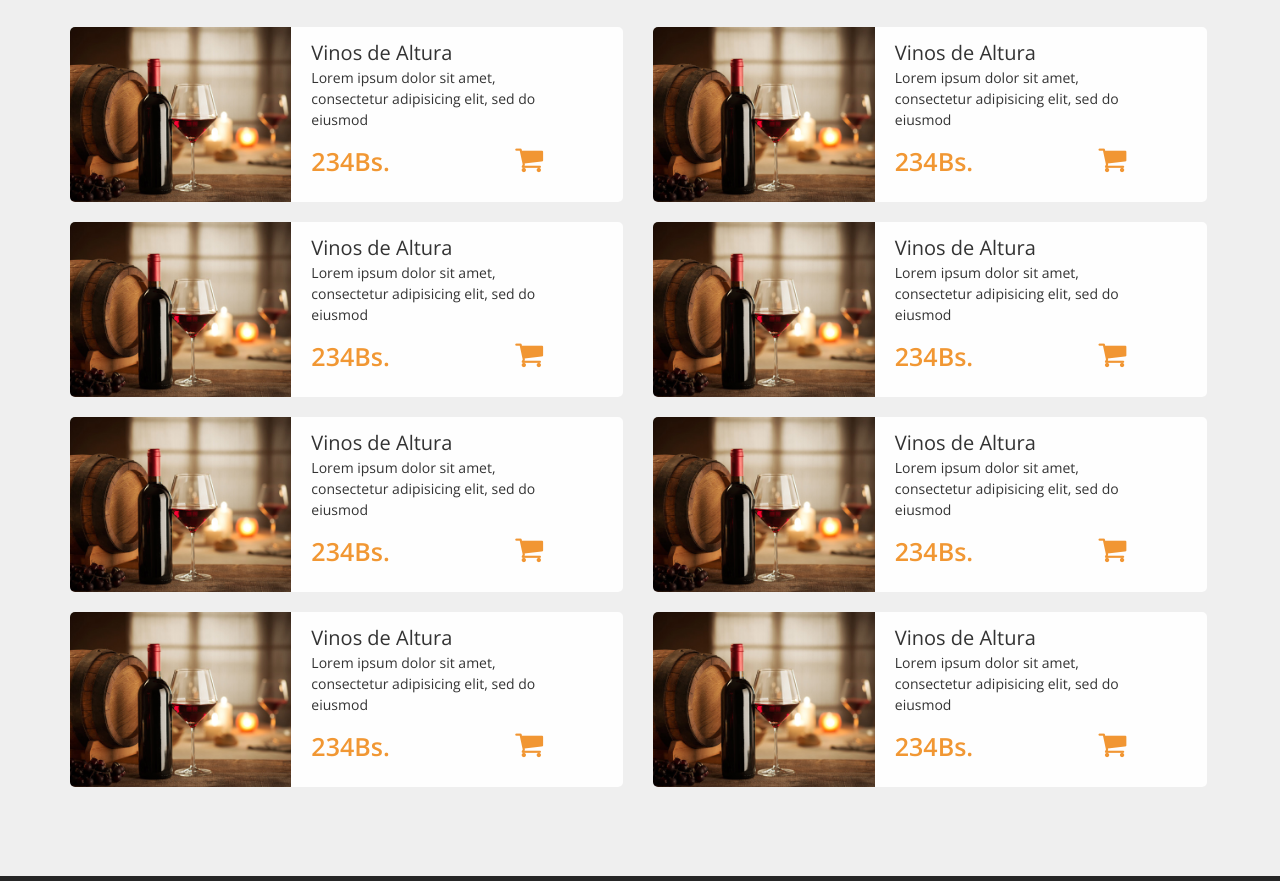
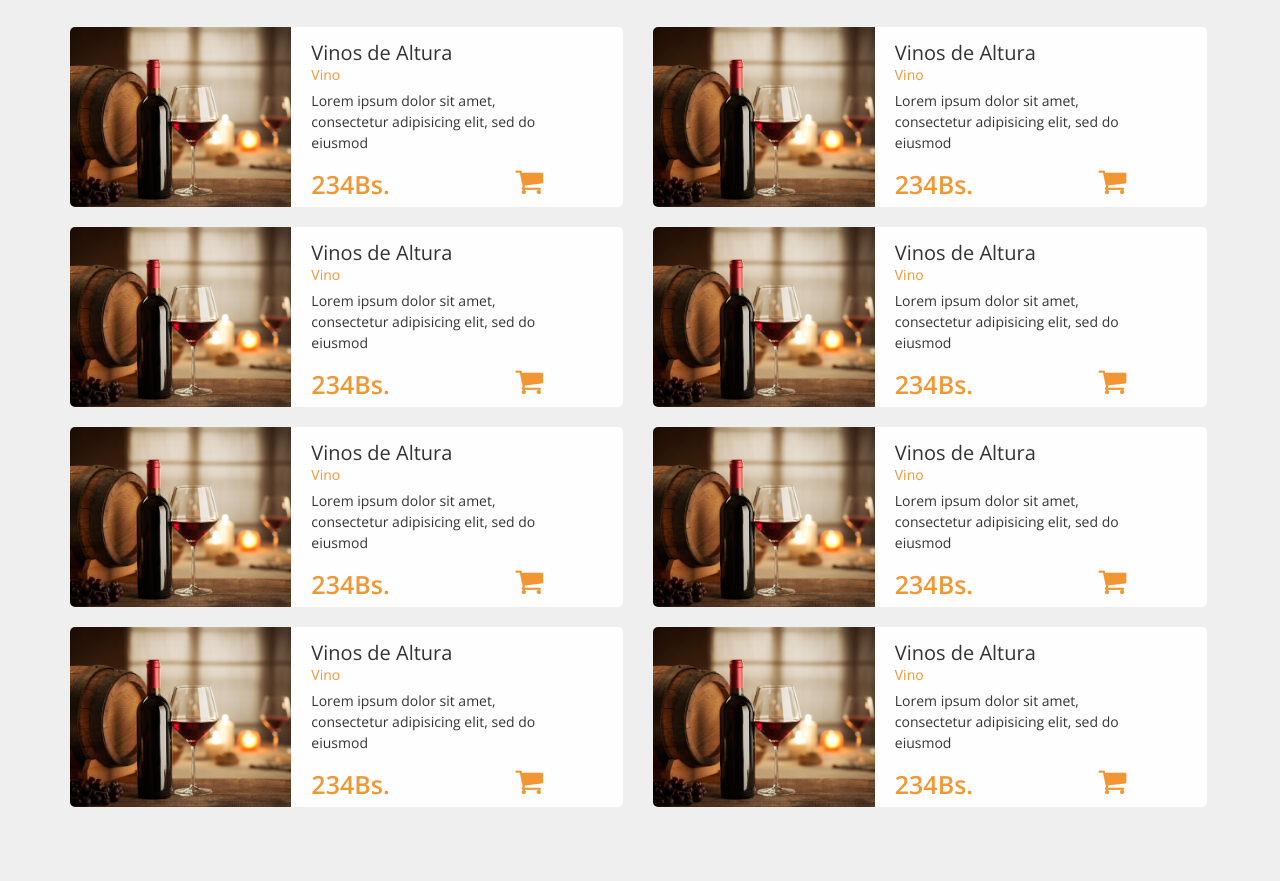
Before and after one commit to LauRisueno/Vitiendas, a plain HTML site: page index.html in a window 1280 px wide. Shown: the part 478-1359 px from the top of the page. Drawn offline with nearby package versions, Linux system fonts and the light colour scheme.

Commit message:
Templates finished

```diff
--- a/css/style.css
+++ b/css/style.css
@@ -59,6 +59,8 @@ a:hover, a:focus {
 hr {
   border-top: 1px solid #e5e5e5;
   border-bottom: 1px solid #fff;
+  margin-top: 10px !important;
+  margin-bottom: 10px !important;
 }
 
 .btn-primary {
@@ -1965,7 +1967,7 @@ ul.tag-cloud, ul.sidebar-gallery {
   padding: 0;
   margin-top: 10px;
   margin: 15px 15px;
-  height: 150px;
+  height: 165px;
   background: #fefefe;
   border-radius: 5px;
 }
@@ -2544,7 +2546,7 @@ option {
   }
   .product .item-product, .productos {
     width: 490px;
-    height: 160px;
+    height: 170px;
     margin: 15px auto;
   }
   .searcher input {
@@ -2635,7 +2637,7 @@ option {
   }
   .product .item-product {
     width: 46%;
-    height: 175px;
+    height: 180px;
     margin: 10px 15px;
   }
   .top-bar {
--- a/index.html
+++ b/index.html
@@ -100,6 +100,7 @@
         <div class="item-product-picture" style="background-image:url('images/Vino.jpg');"></div>
         <div class="item-product-info">
           <a href="product-details.html" class="product-name">Vinos de Altura</a>
+          <span class="name-orange">Vino</span>
           <span class="product-description">Lorem ipsum dolor sit amet, consectetur adipisicing elit, sed do eiusmod</span>
           <span class="product-price">234Bs.</span>
           <a href="#" class="shopping-icon" data-toggle="modal" data-target="#product-information"><i class="fa fa-shopping-cart"></i></a>
@@ -109,6 +110,7 @@
         <div class="item-product-picture" style="background-image:url('images/Vino.jpg');"></div>
         <div class="item-product-info">
           <a href="product-details.html" class="product-name">Vinos de Altura</a>
+          <span class="name-orange">Vino</span>
           <span class="product-description">Lorem ipsum dolor sit amet, consectetur adipisicing elit, sed do eiusmod</span>
           <span class="product-price">234Bs.</span>
           <a href="#" class="shopping-icon" data-toggle="modal" data-target="#product-information"><i class="fa fa-shopping-cart"></i></a>
@@ -118,6 +120,7 @@
         <div class="item-product-picture" style="background-image:url('images/Vino.jpg');"></div>
         <div class="item-product-info">
           <a href="product-details.html" class="product-name">Vinos de Altura</a>
+          <span class="name-orange">Vino</span>
           <span class="product-description">Lorem ipsum dolor sit amet, consectetur adipisicing elit, sed do eiusmod</span>
           <span class="product-price">234Bs.</span>
           <a href="#" class="shopping-icon" data-toggle="modal" data-target="#product-information"><i class="fa fa-shopping-cart"></i></a>
@@ -127,6 +130,7 @@
         <div class="item-product-picture" style="background-image:url('images/Vino.jpg');"></div>
         <div class="item-product-info">
           <a href="product-details.html" class="product-name">Vinos de Altura</a>
+          <span class="name-orange">Vino</span>
           <span class="product-description">Lorem ipsum dolor sit amet, consectetur adipisicing elit, sed do eiusmod</span>
           <span class="product-price">234Bs.</span>
           <a href="#" class="shopping-icon" data-toggle="modal" data-target="#product-information"><i class="fa fa-shopping-cart"></i></a>
@@ -136,6 +140,7 @@
         <div class="item-product-picture" style="background-image:url('images/Vino.jpg');"></div>
         <div class="item-product-info">
           <a href="product-details.html" class="product-name">Vinos de Altura</a>
+          <span class="name-orange">Vino</span>
           <span class="product-description">Lorem ipsum dolor sit amet, consectetur adipisicing elit, sed do eiusmod</span>
           <span class="product-price">234Bs.</span>
           <a href="#" class="shopping-icon" data-toggle="modal" data-target="#product-information"><i class="fa fa-shopping-cart"></i></a>
@@ -145,6 +150,7 @@
         <div class="item-product-picture" style="background-image:url('images/Vino.jpg');"></div>
         <div class="item-product-info">
           <a href="product-details.html" class="product-name">Vinos de Altura</a>
+          <span class="name-orange">Vino</span>
           <span class="product-description">Lorem ipsum dolor sit amet, consectetur adipisicing elit, sed do eiusmod</span>
           <span class="product-price">234Bs.</span>
           <a href="#" class="shopping-icon" data-toggle="modal" data-target="#product-information"><i class="fa fa-shopping-cart"></i></a>
@@ -154,6 +160,7 @@
         <div class="item-product-picture" style="background-image:url('images/Vino.jpg');"></div>
         <div class="item-product-info">
           <a href="product-details.html" class="product-name">Vinos de Altura</a>
+          <span class="name-orange">Vino</span>
           <span class="product-description">Lorem ipsum dolor sit amet, consectetur adipisicing elit, sed do eiusmod</span>
           <span class="product-price">234Bs.</span>
           <a href="#" class="shopping-icon" data-toggle="modal" data-target="#product-information"><i class="fa fa-shopping-cart"></i></a>
@@ -163,6 +170,7 @@
         <div class="item-product-picture" style="background-image:url('images/Vino.jpg');"></div>
         <div class="item-product-info">
           <a href="product-details.html" class="product-name">Vinos de Altura</a>
+          <span class="name-orange">Vino</span>
           <span class="product-description">Lorem ipsum dolor sit amet, consectetur adipisicing elit, sed do eiusmod</span>
           <span class="product-price">234Bs.</span>
           <a href="#" class="shopping-icon" data-toggle="modal" data-target="#product-information"><i class="fa fa-shopping-cart"></i></a>
```
Also changed, not shown: shopping-card.html (+1 -0 lines).
